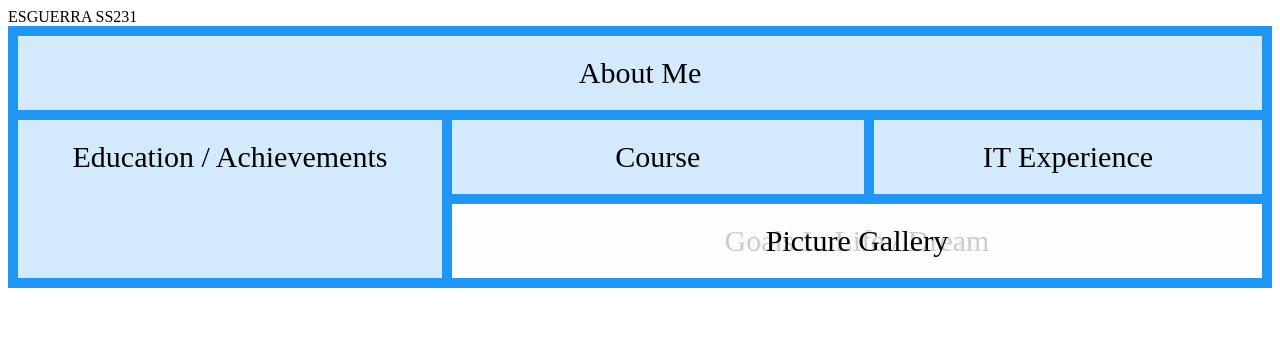
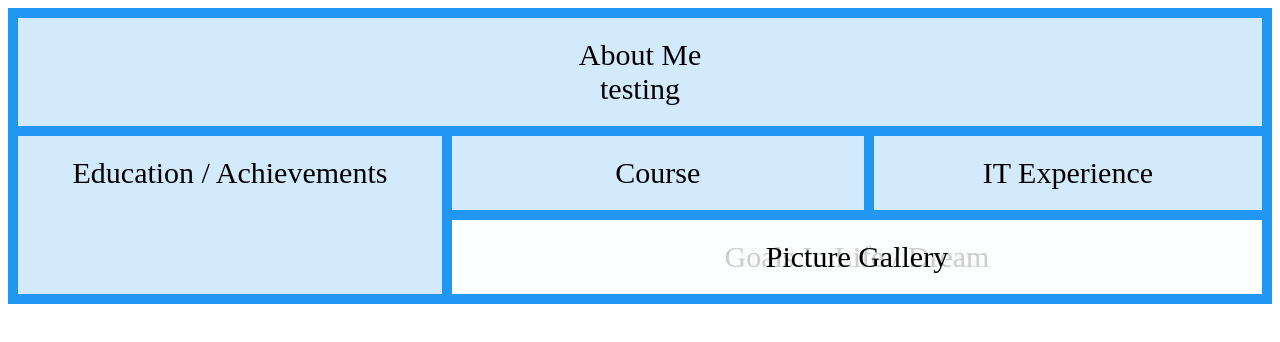
Before and after one commit to apcciesguerra/webprogSS231-personal-website, a plain HTML site: page home/index.html in a window 1280 px wide. Drawn offline with Linux system fonts and the light colour scheme.

Commit message:
Removed title and testing br

```diff
--- a/home/index.html
+++ b/home/index.html
@@ -2,14 +2,13 @@
 <html>
 <head>
     <link rel="stylesheet" href="css/grid.css"
-<title>ESGUERRA SS231</title>
 </head>
 <body>
 
 <center>
 
 <div class="grid-container">
-    <div class="item1">About Me</div>
+    <div class="item1">About Me<br>testing</div>
     <div class="item2">Education / Achievements</div>
     <div class="item3">Course</div>
     <div class="item4">IT Experience</div>
```
